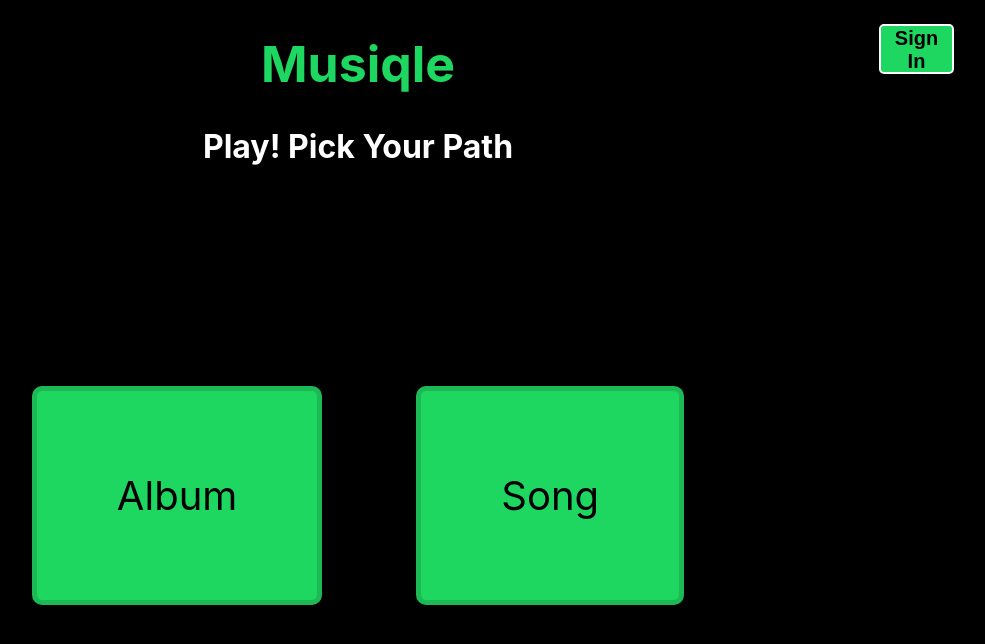
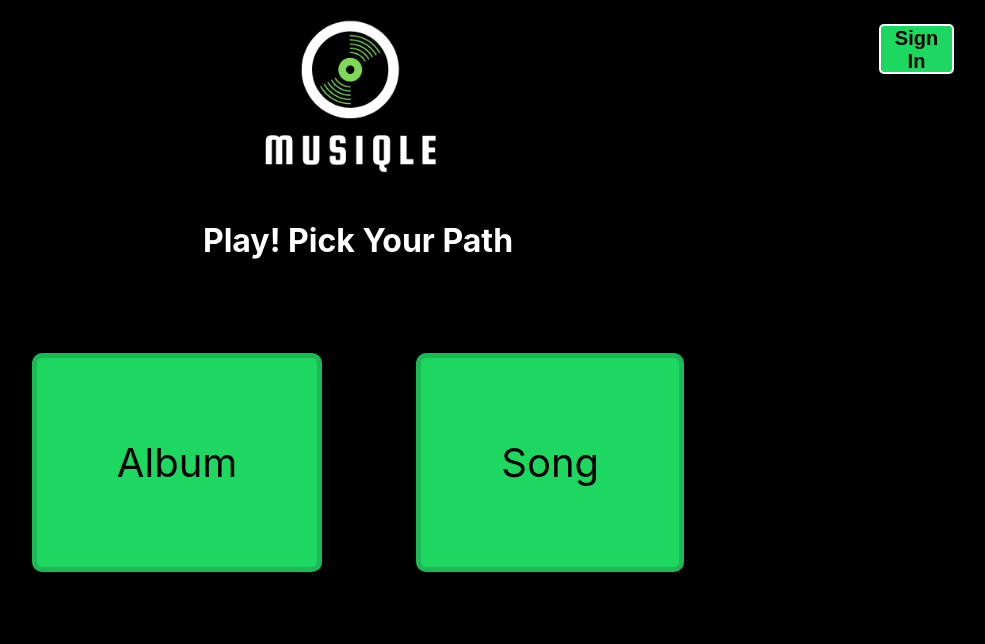
Before and after one commit to ak942/musiqle-front-end, a React (Create React App) app: page / in a window 1280 px wide. Shown: the top 644 px of the page, without its empty margins (282-1267 px from the left). Built offline with nearby package versions, Linux system fonts and the light colour scheme; no server answers.

Commit message:
Add musiqle logo to front page

```diff
--- a/src/components/Home.js
+++ b/src/components/Home.js
@@ -4,6 +4,7 @@ import './home.css'
 import SignInPopUp from './SignInpPopUp'
 // import Dropdown from "./Dropdown";
 import Stats from './Stats'
+import logo from '../Resources/Musiqle-logo.png'
 
 const Home = ({ user, userData, deleteUser, userSignOut, findUser, genreChanged, genreOptions, selectedGenre, playlistOptions, selectedPlaylist, playlistChanged }) => {
     const [clicked, setClicked] = React.useState(false)
@@ -53,7 +54,8 @@ const Home = ({ user, userData, deleteUser, userSignOut, findUser, genreChanged,
     }
     return (
         <div className="home">
-            <h1 className="musiqle-header">Musiqle</h1>
+            {/* <h1 className="musiqle-header">Musiqle</h1> */}
+            <img className="musiqle-logo" alt="musiqle logo" src={logo}/>
             <h1 className="welcome-header">Play! Pick Your Path</h1>
             <div className="right">
                 {signIn()}
--- a/src/components/Stats.js
+++ b/src/components/Stats.js
@@ -1,4 +1,4 @@
-import {useState} from 'react'
+import React from 'react'
 
 const Stats = ({closeStats, userData}) => {
 
--- a/src/components/home.css
+++ b/src/components/home.css
@@ -45,7 +45,6 @@ html {
     color: black
 }
 
-
 a:link {
     text-decoration: none;
     color: black;
@@ -58,6 +57,14 @@ a:visited {
 .user-header {
     font-size: 18px;
     margin-bottom: 2vh;
+}
+
+.musiqle-logo {
+    width: auto;
+    height: 200px;
+    margin-left: auto;
+    margin-right: auto;
+    display: block;
 }
 
 .user-login-page {
@@ -81,7 +88,6 @@ a:visited {
     color: #191414;
     background-color: #1ed760;
     margin: 4vh;
-    margin-top: 20vh;
     border-radius: 10px;
     border: 5px solid #1db954
 }
```
Also changed, not shown: src/Resources/Musiqle-logo.png (added), src/Resources/Screen Shot 2023-08-09 at 4.19.23 PM.png (added).
